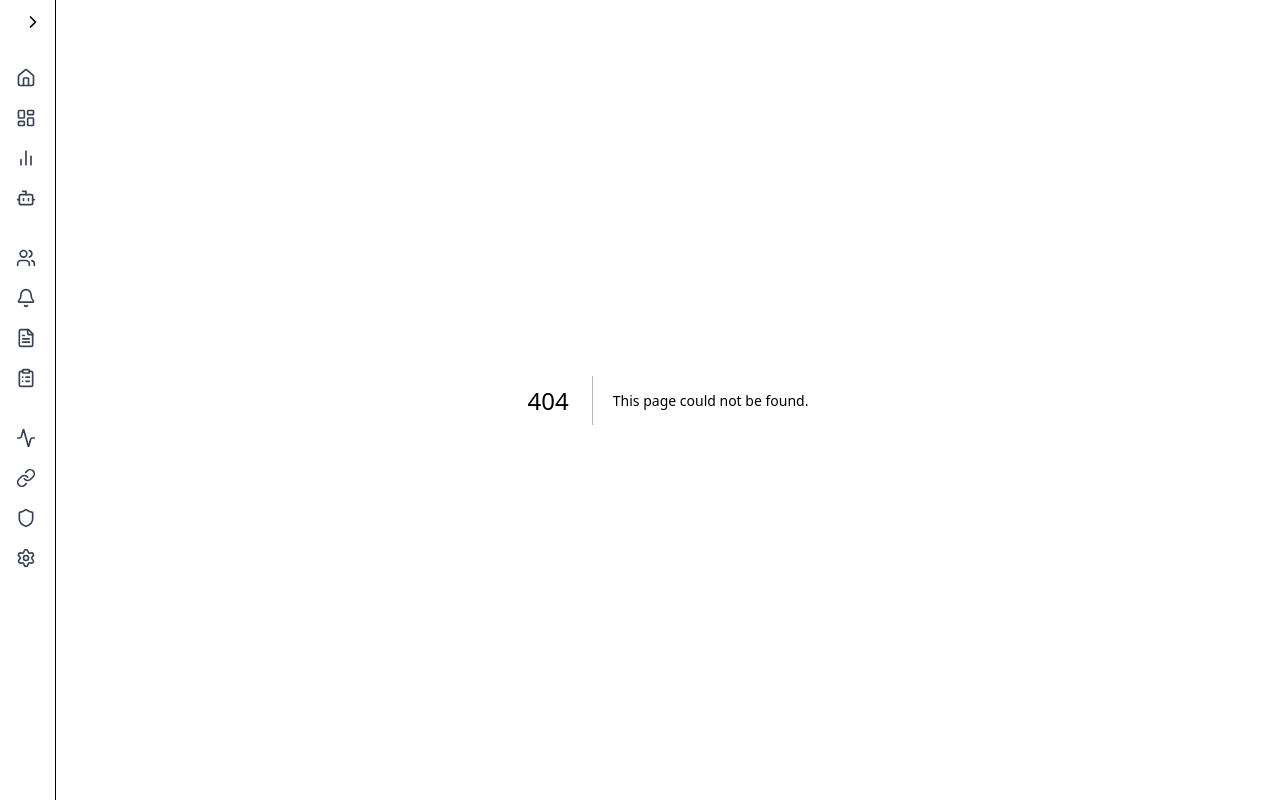
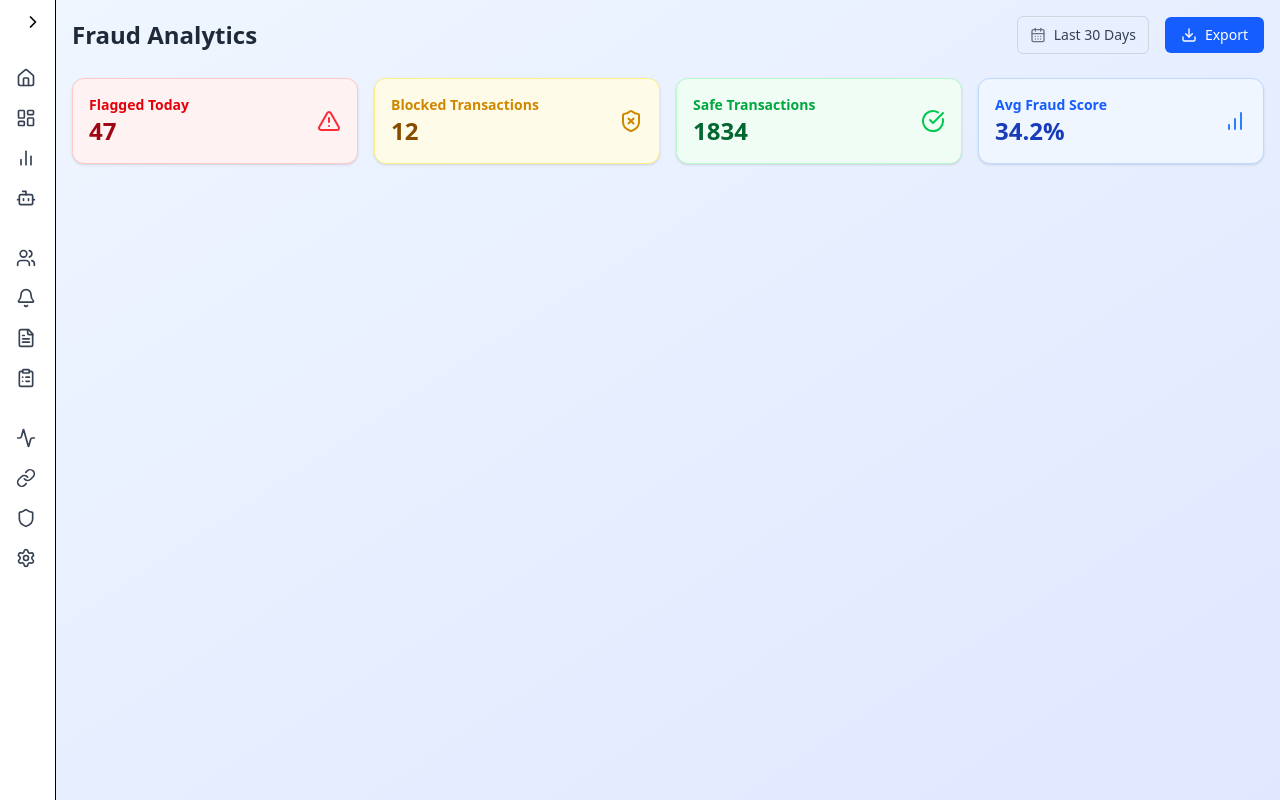
Before and after one commit to SBeeeee/RetailGuardAI, a Next.js app in the folder frontend/: page /analytics in a window 1280 px wide. Before the commit this address had no page. Built offline with nearby package versions, Linux system fonts and the light colour scheme.

Commit message:
added import routes clarifiation along with analytics boards started

```diff
--- /dev/null
+++ b/frontend/src/app/analytics/components/FraudTrendCard.jsx
@@ -0,0 +1,37 @@
+"use client"
+import { stats } from "@/components/data"
+import { LineChart, Line, CartesianGrid, XAxis, YAxis, Tooltip, ResponsiveContainer, Legend } from "recharts"
+
+const chartConfig = {
+  flagged: { label: "Flagged", color: "#ef4444" },
+  blocked: { label: "Blocked", color: "#f97316" },
+}
+
+export default function FraudTrendCard() {
+  return (
+    <div className="bg-white border rounded-xl shadow-sm p-5">
+      <div className="mb-4">
+        <h2 className="text-lg font-semibold">Fraud Trends (Last 7 Days)</h2>
+        <p className="text-sm text-gray-500">Daily fraud detection patterns</p>
+      </div>
+      <div className="h-80 w-full">
+        <ResponsiveContainer width="100%" height="100%">
+          <LineChart data={stats.dailyTrend} margin={{ top: 5, right: 30, left: 20, bottom: 5 }}>
+            <CartesianGrid strokeDasharray="3 3" />
+            <XAxis
+              dataKey="date"
+              tickFormatter={(value) =>
+                new Date(value).toLocaleDateString("en-US", { month: "short", day: "numeric" })
+              }
+            />
+            <YAxis />
+            <Tooltip />
+            <Legend />
+            <Line type="monotone" dataKey="flagged" stroke={chartConfig.flagged.color} strokeWidth={2} name="Flagged" />
+            <Line type="monotone" dataKey="blocked" stroke={chartConfig.blocked.color} strokeWidth={2} name="Blocked" />
+          </LineChart>
+        </ResponsiveContainer>
+      </div>
+    </div>
+  )
+}
--- /dev/null
+++ b/frontend/src/app/analytics/components/Header.jsx
@@ -0,0 +1,27 @@
+import { CalendarDays, Download } from "lucide-react";
+
+export default function Header() {
+  return (
+    <div className="flex flex-col md:flex-row justify-between items-start md:items-center mb-6 gap-4">
+      {/* Title */}
+      <div>
+        <h1 className="text-2xl font-bold text-gray-800">Fraud Analytics</h1>
+      </div>
+
+      {/* Controls */}
+      <div className="flex items-center gap-4">
+        {/* Date Range Selector */}
+        <div className="flex items-center border border-gray-300 rounded-md px-3 py-2 text-sm text-gray-700 hover:shadow-sm cursor-pointer">
+          <CalendarDays className="w-4 h-4 mr-2 text-gray-500" />
+          <span>Last 30 Days</span>
+        </div>
+
+        {/* Export Button */}
+        <button className="flex items-center gap-2 px-4 py-2 text-sm bg-blue-600 text-white rounded-md hover:bg-blue-700 transition">
+          <Download className="w-4 h-4" />
+          Export
+        </button>
+      </div>
+    </div>
+  );
+}
--- /dev/null
+++ b/frontend/src/app/analytics/components/Index.jsx
@@ -0,0 +1,11 @@
+import React from 'react'
+import Header from './Header'
+import Headerr from '@/app/dashboard/components/Header'
+export default function Index() {
+  return (
+    <div className="p-4">
+      <Header/>
+      <Headerr/>
+    </div>
+  )
+}
--- /dev/null
+++ b/frontend/src/app/analytics/page.js
@@ -0,0 +1,11 @@
+import React from 'react'
+import Index from './components/Index'
+
+export default function page() {
+  return (
+    <div className="min-h-screen bg-gradient-to-br from-blue-50 to-indigo-100">
+      <Index/>
+
+    </div>
+  )
+}
--- a/frontend/src/app/dashboard/components/ChatBox.jsx
+++ b/frontend/src/app/dashboard/components/ChatBox.jsx
@@ -1,5 +1,5 @@
 import { Send } from "lucide-react";
-import {messages} from "./data"
+import {messages} from "../../../components/data"
 export default function ChatBox() {
   return (
     <div className="bg-white mt-6 rounded-xl shadow p-4">
--- a/frontend/src/app/dashboard/components/Header.jsx
+++ b/frontend/src/app/dashboard/components/Header.jsx
@@ -1,5 +1,5 @@
 import { AlertTriangle, ShieldX, CheckCircle, BarChart } from "lucide-react";
-import { stats } from "./data";
+import { stats } from "../../../components/data";
 export default function Header() {
   return (
     <div className="grid grid-cols-4 gap-4 mb-6">
--- a/frontend/src/app/dashboard/components/TransactionTable.jsx
+++ b/frontend/src/app/dashboard/components/TransactionTable.jsx
@@ -1,7 +1,7 @@
 "use client";
 import { useState } from "react";
 import { Eye, ShieldX, Check } from "lucide-react";
-import { transactions as rawTransactions } from "./data";
+import { transactions as rawTransactions } from "../../../components/data";
 import TransactionModal from "./TransactionModal";
 import {
   searchTransactions,
```
Also changed, not shown: frontend/src/components/data.js (renamed from frontend/src/app/dashboard/components/data.js).
